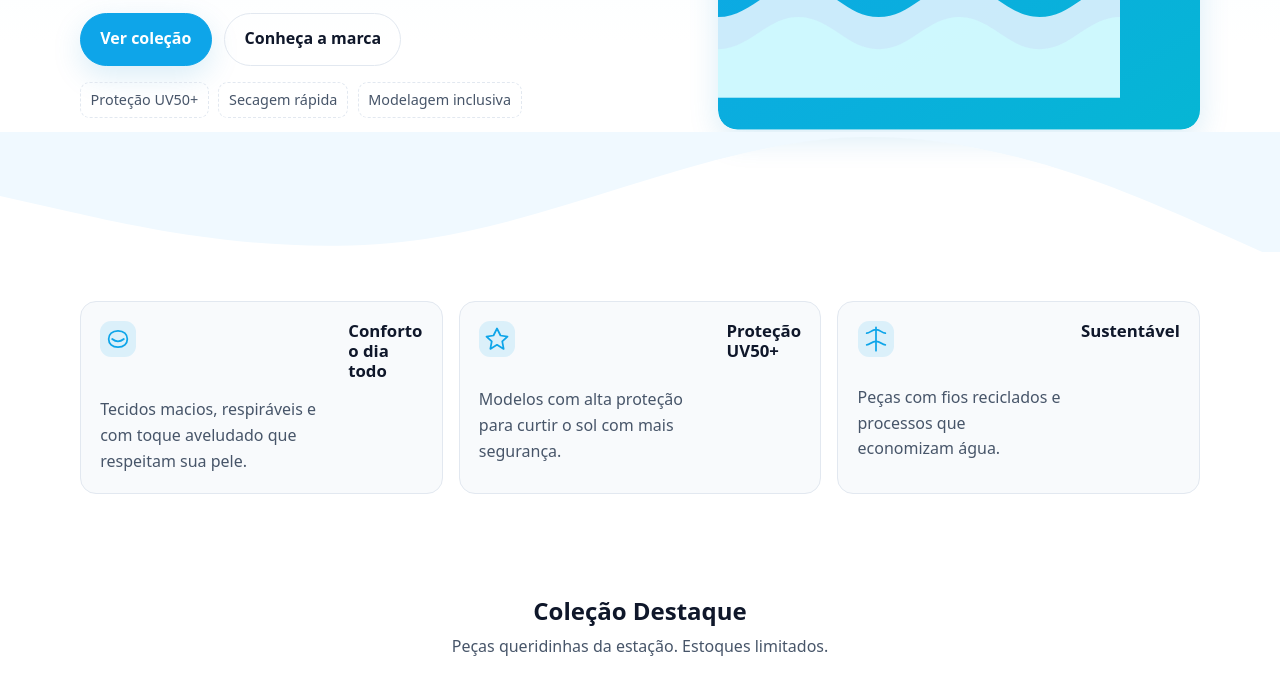
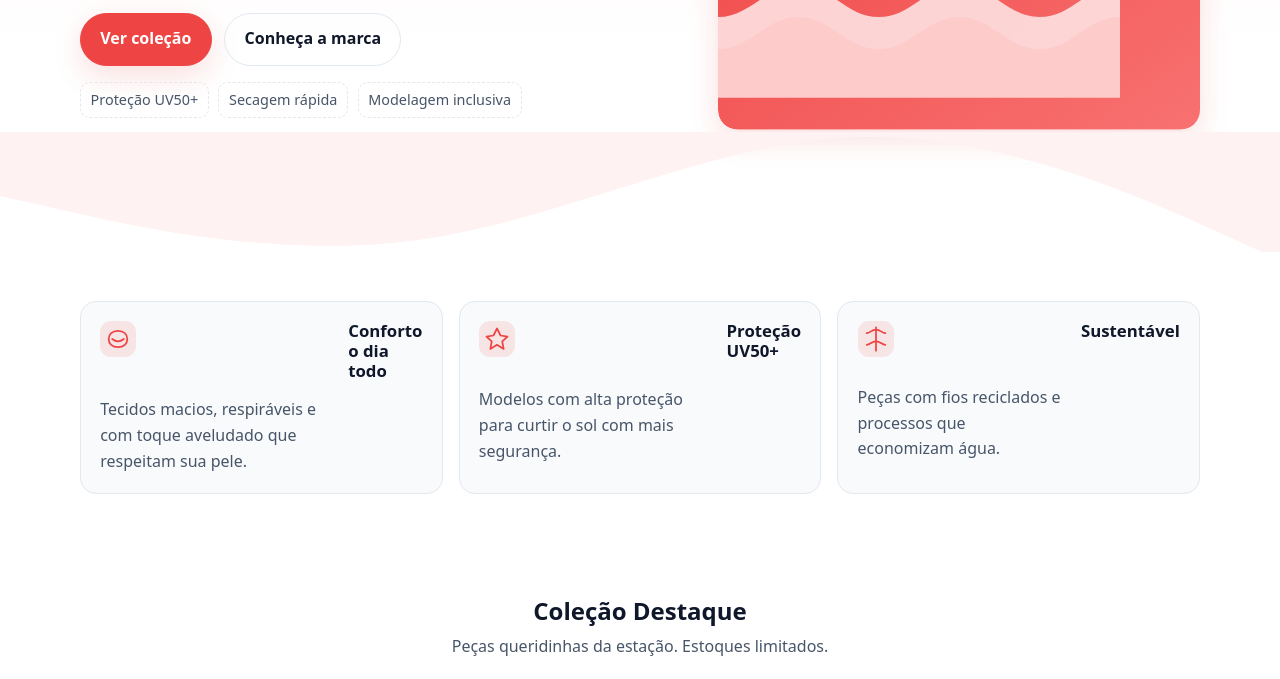
Before and after one commit to liquidostoremk/teste, a plain HTML site: page index.html in a window 1280 px wide. Shown: the part 355-1034 px from the top of the page. Drawn offline with Linux system fonts and the light colour scheme.

Commit message:
feat: update theme colors to red

```diff
--- a/index.html
+++ b/index.html
@@ -5,7 +5,7 @@
     <meta name="viewport" content="width=device-width, initial-scale=1" />
     <title>Brisa — Moda Praia</title>
     <meta name="description" content="Moda praia que abraça o verão: conforto, estilo e proteção UV. Nova coleção sustentável para todos os corpos." />
-    <meta name="theme-color" content="#0ea5e9" />
+    <meta name="theme-color" content="#ef4444" />
     <meta property="og:title" content="Brisa — Moda Praia" />
     <meta property="og:description" content="Conforto, estilo e proteção UV. Nova coleção sustentável para todos os corpos." />
     <meta property="og:type" content="website" />
@@ -57,20 +57,20 @@
             <svg viewBox="0 0 600 400" role="img" aria-label="Ondas do mar" xmlns="http://www.w3.org/2000/svg">
               <defs>
                 <linearGradient id="g" x1="0" y1="0" x2="1" y2="1">
-                  <stop offset="0%" stop-color="#0ea5e9" />
-                  <stop offset="100%" stop-color="#06b6d4" />
+                  <stop offset="0%" stop-color="#ef4444" />
+                  <stop offset="100%" stop-color="#f87171" />
                 </linearGradient>
               </defs>
               <rect width="600" height="400" fill="url(#g)" rx="24" />
-              <path d="M0 260c40 0 60-40 100-40s60 40 100 40 60-40 100-40 60 40 100 40 60-40 100-40v140H0Z" fill="#e0f2fe" opacity="0.9" />
-              <path d="M0 300c40 0 60-40 100-40s60 40 100 40 60-40 100-40 60 40 100 40 60-40 100-40v100H0Z" fill="#cffafe" opacity="0.9" />
+              <path d="M0 260c40 0 60-40 100-40s60 40 100 40 60-40 100-40 60 40 100 40 60-40 100-40v140H0Z" fill="#fee2e2" opacity="0.9" />
+              <path d="M0 300c40 0 60-40 100-40s60 40 100 40 60-40 100-40 60 40 100 40 60-40 100-40v100H0Z" fill="#fecaca" opacity="0.9" />
               <circle cx="480" cy="90" r="28" fill="#fcd34d" />
             </svg>
           </div>
         </div>
         <div class="wave" aria-hidden="true">
           <svg viewBox="0 0 1440 120" preserveAspectRatio="none" xmlns="http://www.w3.org/2000/svg">
-            <path d="M0,64L80,80C160,96,320,128,480,106.7C640,85,800,11,960,5.3C1120,0,1280,64,1360,96L1440,128L1440,0L1360,0C1280,0,1120,0,960,0C800,0,640,0,480,0C320,0,160,0,80,0L0,0Z" fill="#f0f9ff"></path>
+            <path d="M0,64L80,80C160,96,320,128,480,106.7C640,85,800,11,960,5.3C1120,0,1280,64,1360,96L1440,128L1440,0L1360,0C1280,0,1120,0,960,0C800,0,640,0,480,0C320,0,160,0,80,0L0,0Z" fill="#fef2f2"></path>
           </svg>
         </div>
       </section>
--- a/styles.css
+++ b/styles.css
@@ -3,14 +3,14 @@
   --bg: #ffffff;
   --text: #0f172a;
   --muted: #475569;
-  --primary: #0ea5e9;
-  --primary-600: #0284c7;
-  --accent: #06b6d4;
-  --ring: #93c5fd;
+  --primary: #ef4444;
+  --primary-600: #dc2626;
+  --accent: #f87171;
+  --ring: #fca5a5;
   --surface: #f8fafc;
-  --surface-2: #f0f9ff;
+  --surface-2: #fef2f2;
   --border: #e2e8f0;
-  --shadow: 0 10px 30px rgba(2, 132, 199, 0.15);
+  --shadow: 0 10px 30px rgba(220, 38, 38, 0.15);
 }
 
 @media (prefers-color-scheme: dark) {
@@ -18,14 +18,14 @@
     --bg: #0b1220;
     --text: #e5e7eb;
     --muted: #cbd5e1;
-    --primary: #38bdf8;
-    --primary-600: #0ea5e9;
-    --accent: #22d3ee;
-    --ring: #2563eb;
+    --primary: #f87171;
+    --primary-600: #ef4444;
+    --accent: #fb7185;
+    --ring: #b91c1c;
     --surface: #0f172a;
-    --surface-2: #0b2a3a;
+    --surface-2: #3a0b0b;
     --border: #1f2937;
-    --shadow: 0 10px 30px rgba(56, 189, 248, 0.15);
+    --shadow: 0 10px 30px rgba(248, 113, 113, 0.15);
   }
 }
 
@@ -119,11 +119,11 @@ h1, h2, h3 { line-height: 1.2; margin: 0; }
 .products { padding: 3.2rem 0; }
 .products-grid { display: grid; grid-template-columns: repeat(auto-fill, minmax(240px, 1fr)); gap: 1.2rem; }
 .card { background: var(--bg); border: 1px solid var(--border); border-radius: 1rem; overflow: hidden; display: grid; grid-template-rows: auto 1fr; }
-.card-media { height: 180px; background: linear-gradient(135deg, #38bdf8, #06b6d4); position: relative; }
+.card-media { height: 180px; background: linear-gradient(135deg, #f87171, #ef4444); position: relative; }
 .card-media::after { content: ""; position: absolute; inset: 0; background-image: radial-gradient(circle at 30% 30%, rgba(255,255,255,.35), transparent 35%), radial-gradient(circle at 70% 70%, rgba(0,0,0,.06), transparent 45%); mix-blend-mode: overlay; }
 .card-media.alt { background: linear-gradient(135deg, #111827, #374151); }
 .card-media.sunset { background: linear-gradient(135deg, #fb7185, #f59e0b); }
-.card-media.mint { background: linear-gradient(135deg, #34d399, #22d3ee); }
+.card-media.mint { background: linear-gradient(135deg, #34d399, #059669); }
 .card-body { padding: 1rem; display: grid; gap: .6rem; }
 .card-title { font-size: 1.05rem; }
 .card-meta { font-size: .95rem; color: var(--muted); }
@@ -133,7 +133,7 @@ h1, h2, h3 { line-height: 1.2; margin: 0; }
 /* ========== About ========== */
 .about { padding: 3.2rem 0; }
 .about-grid { display: grid; grid-template-columns: 1fr; gap: 1.5rem; align-items: center; }
-.about-media { min-height: 240px; border-radius: 1.25rem; background: conic-gradient(from 160deg at 60% 40%, #06b6d4, #0ea5e9, #93c5fd, #06b6d4); filter: saturate(120%); box-shadow: var(--shadow); }
+.about-media { min-height: 240px; border-radius: 1.25rem; background: conic-gradient(from 160deg at 60% 40%, #fb7185, #ef4444, #fca5a5, #fb7185); filter: saturate(120%); box-shadow: var(--shadow); }
 .checklist { list-style: none; padding: 0; margin: 1rem 0 1.2rem; display: grid; gap: .5rem; }
 .checklist li { position: relative; padding-left: 1.6rem; }
 .checklist li::before { content: "✓"; position: absolute; left: 0; top: .05rem; color: var(--primary); font-weight: 900; }
```
